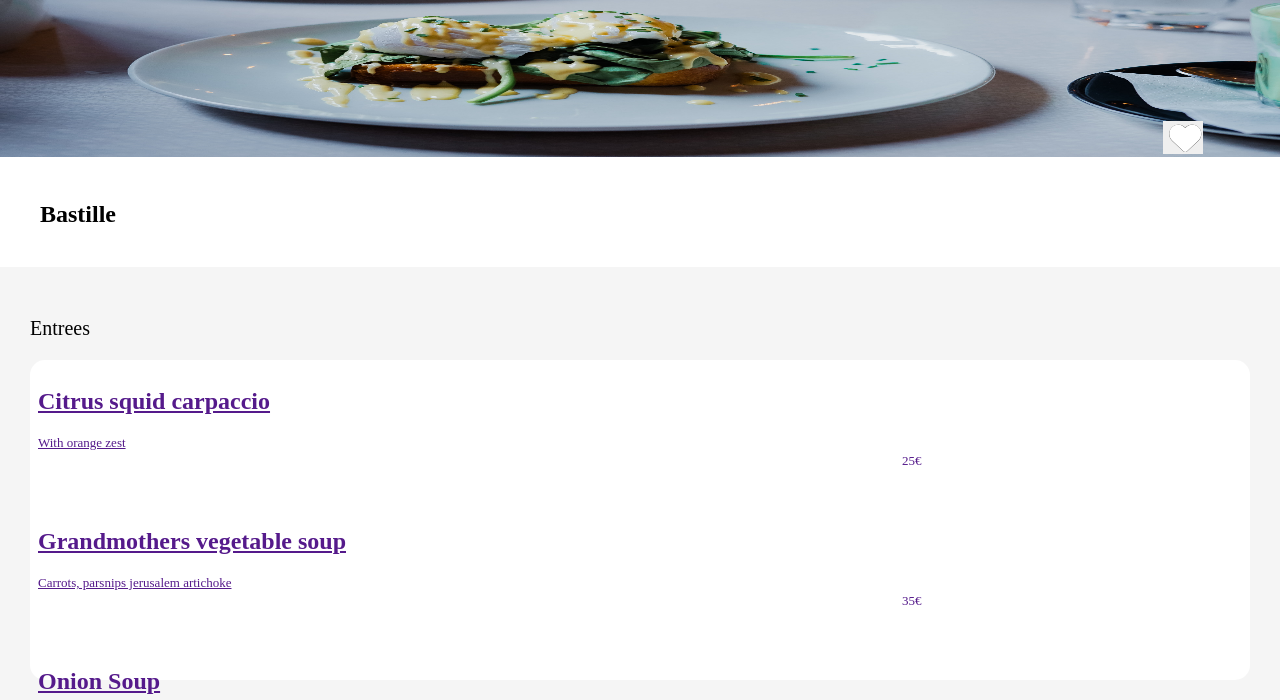
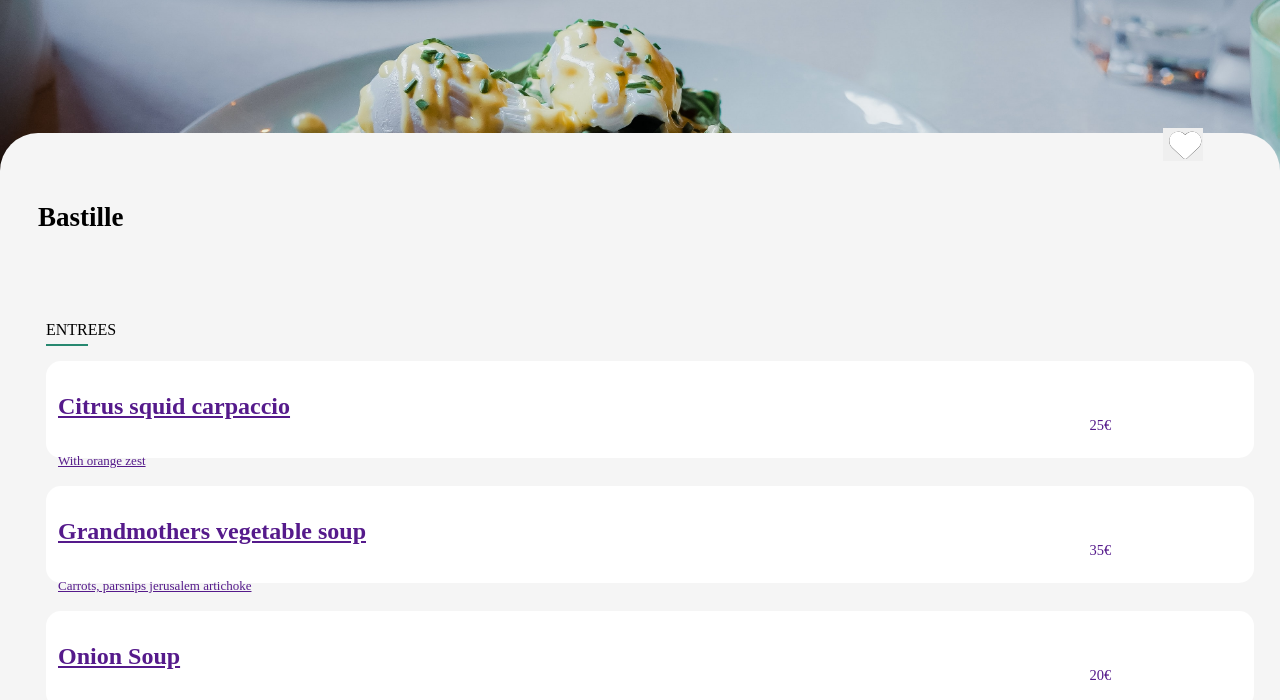
Before and after one commit to Coops1997/Project3, a plain HTML site: page bastille.html in a window 1280 px wide. Shown: the part 163-863 px from the top of the page. Drawn offline with nearby package versions, Linux system fonts and the light colour scheme; files that its build step writes are made by us from their sources.

Commit message:
Update style.scss

```diff
--- a/style.scss
+++ b/style.scss
@@ -382,26 +382,31 @@ main{
         width:100%;
     }
 
-    header{
+    .header{
         display: flex;
-        flex-direction: row;
+        flex-direction:  column;
+        margin: 20px;
 
-        .top-links{
-            justify-content: left;
-            padding: 1rem;
-        }
+        &__icon {
+           font-size: 20px;
+           position: absolute;
+           left: 0%;
+           color: black;
 
         i{
             justify-content: left;
-            padding: 1rem;
-        }
+            padding: 1.6rem;
+         }
+    }
+}
 
-        .Logo{
-            height: 30px;
-            justify-content: center;
-            padding: 0.8rem;
-        }
+    .Logo{
+        display: flex;
+        margin-left: 450px;
+        flex-direction: row;
+        justify-content: center;
     }
+
 
     main{
         display: flex;
@@ -414,37 +419,44 @@ main{
         }
 
         .res1{
-            width: 100%;
-            height: 250px
+            object-fit: cover;
+            position: absolute;
+            width: 100vw;
+            height: 40vh;
+            z-index: 1;
         }
 
     }
 
-section{
-    padding: 0;
 
     .menu{
+        background-color: #f5f5f5;
+        border-top-left-radius: 38px;
+        border-top-right-radius: 38px;
+        position: relative;
+        top: 200px;
+        z-index: 2;
+        padding: 35px 16px;
         display: flex;
-        flex-direction: column;
-        padding: 0;
-        margin: 1.2rem;
-    }
+        flex-flow: column wrap;
+        margin-bottom: 200px;
 
-    .menu__heading{
-        text-align: left;
-        padding: 20px;
-        margin-left: 20px;
+    &__heading {
+        font-size: 27px;
+        margin-bottom: 30px;
+        padding:12px;
+        margin-left: 10px;
     }
 
     .Heart{
         display: flex;
         flex-flow: column;
         background-color: transparent;
-        opacity: 50;
         position: absolute;
         right: 6%;
+        top: 41px;
         font-size: 32px;
-        height:33px;
+        height: 32px;
         width: 40px;
         border: none;
         margin-top: 32px;
@@ -471,7 +483,8 @@ section{
             position:absolute;
             font-size: 32px;
 
-            }
+        }
+
             &:hover{
                 transform: scale(1.25);
                 transition-property: transform;
@@ -481,73 +494,41 @@ section{
 
         }
 
-}
 
-    .menu__sections{
+    &__sections{
         display: flex;
         flex-direction: column;
         background-color: #f5f5f5;
         padding: 30px;
+    }
 
-        .menu__subheading{
-           padding: 0;
-           font-size: 20px;
-           margin-bottom: 20px;
+        &__subheading {
+            text-transform: uppercase;
+            font-weight: 300;
+            margin-bottom: 5px;
 
+            &--line {
+                width: 40px;
+                border: 1.5px solid #278870;
+                margin-bottom: 15px;
+                background-color: #278870;
+            }
         }
-
-    .dishes{
-        background-color: white;
-        display: flex;
-        flex-direction: column;
-        border-radius: 15px;
-        margin-bottom: 20px;
-        height: 320px;
-        width: 100%;
     }
 
 
-    .card__description{
+    .dishes{
+        padding:0px;
+
+
+
+    &__card {
+        background-color: white;
         margin-bottom: 28px;
-        text-align: left;
-        padding: 0.5rem;
-    }
-
-    h2{
-        font-weight: bold;
-    }
-
-    p{
-        font-size: small;
-        font-weight: 200;
-    }
-
-    .card__price{
-        right: 28%;
-        margin-top: -60px;
-        position: absolute;
-    }
-
-    .checkbox{
-        background-color: #278870;
-        width: 12%;
-        height: 72.1px;
-        position: absolute;
-        right: 30px;
-        border-top-right-radius: 15px;
-        border-bottom-right-radius: 15px;
-        display: flex;
-        align-items: center;
-        justify-content: center;
-        margin-top: -110px;
-        display: none;
+        border-radius: 15px;
+        width: 100%;
+        height: 77px;
         padding: 10px;
-
-        i{
-            color:white;
-            font-size: 20px;
-        }
-    }
 
 
     & :hover {
@@ -570,10 +551,71 @@ section{
             i{
                 animation: 0.3s linear 0s rotateIcon;
             }
-
         }
     }
     }
+
+    .card{
+        &__description{
+            display: flex;
+            flex-flow: column nowrap;
+            justify-content: space-around;
+            height: 100%;
+            width: 100%;
+            align-self: flex-end;
+            padding: 2px;
+
+        h2{
+           font-weight: bold;
+        }
+
+    p{
+        font-size: small;
+        font-weight: 200;
+    }
+}
+
+    &__price{
+            font-weight: 500;
+            font-size: 14.5px;
+            display: flex;
+            align-self: flex-end;
+            margin-right: 15px;
+            padding: 0px;
+            margin-right: 10px;
+            position: relative;
+            left: 87%;
+            bottom: 50px;
+            display: inline-block;
+
+            transform: translateX(0);
+            transition-duration: 500ms;
+    }
+}
+
+
+    .checkbox {
+        background-color: #278870;
+        width: 12%;
+        height: 94px;
+        position: relative;
+        left: 89%;
+        bottom: 138px;
+        border-top-right-radius: 15px;
+        border-bottom-right-radius: 15px;
+        display: flex;
+        align-items: center;
+        justify-content: center;
+        display: none;
+
+        i {
+            color: white;
+            font-size: 20px;
+        }
+    }
+
+}
+
 
 
     .btn{
```
